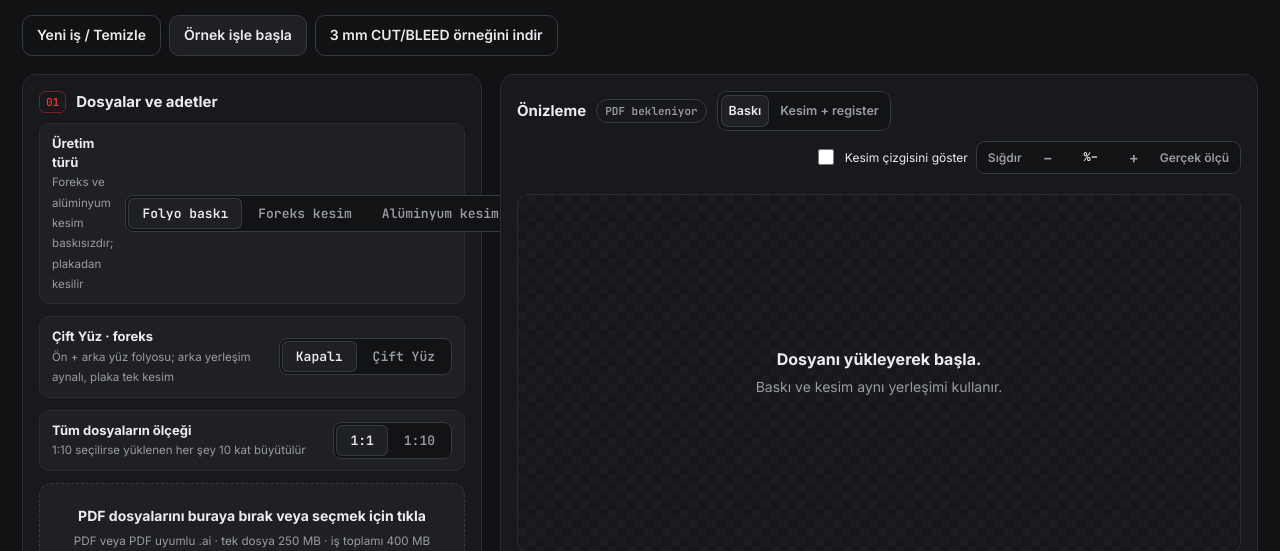
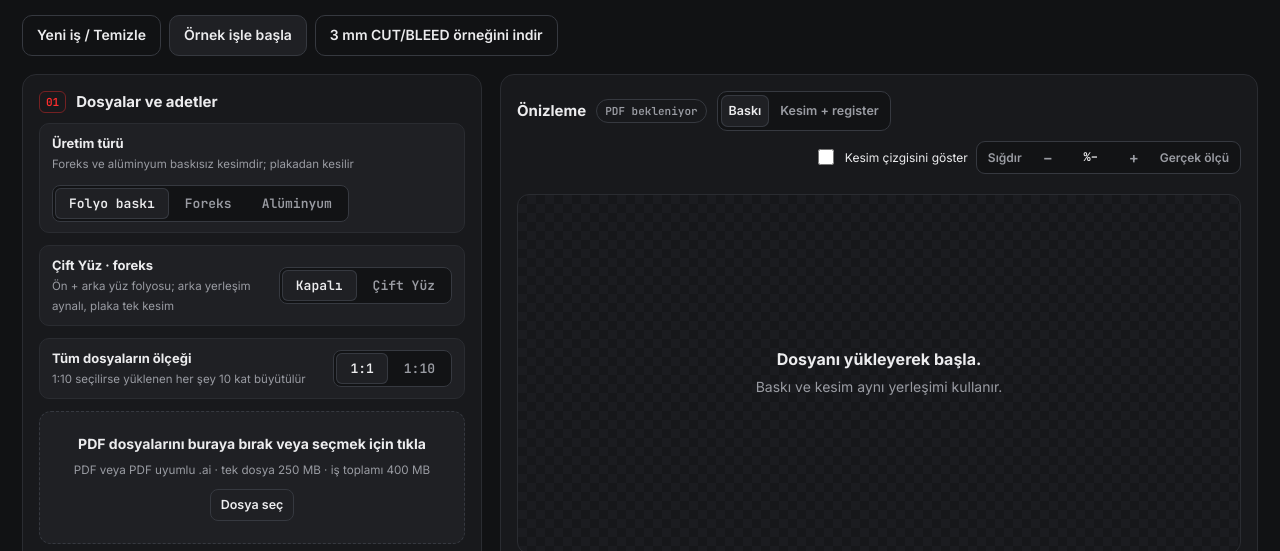
Before and after one commit to mertcansevigen/nestleme, a plain HTML site: page index.html in a window 1280 px wide. Shown: the part 249-800 px from the top of the page. Drawn offline with Linux system fonts and the light colour scheme.

Commit message:
Üretim türü satırı: 'Foreks' / 'Alüminyum' kısa adları, satır kart içine sığar (taşma yok)
Co-Authored-By: Claude Sonnet 5.5 <noreply@anthropic.com>
Claude-Session: https://claude.ai/code/session_01HeA5mrdbuyF874jjqso8bn

```diff
--- a/index.html
+++ b/index.html
@@ -72,6 +72,9 @@ h1{font-size:34px;line-height:1.05;margin:0 0 6px;letter-spacing:-.8px}
 .item .brow{grid-column:2/-1;display:flex;align-items:center;gap:8px;font-size:11.5px;color:var(--muted)}
 .item .brow select{flex:1;min-width:0;background:#121315;border:1px solid var(--line2);border-radius:8px;padding:6px 8px;font-size:12px}
 .gscale .rt button{white-space:nowrap}
+#dosyalar .gscale:has(#fxSel){flex-wrap:wrap}
+#dosyalar .gscale:has(#fxSel)>div:first-child{flex:1 1 150px;min-width:0}
+#fxSel{flex-wrap:wrap;max-width:100%}
 #aluOpts .gscale{flex-wrap:wrap;margin:6px 0}
 #aluOpts .gscale>div:first-child{flex:1 1 130px;min-width:0}
 #aluOpts .rt{flex-wrap:wrap;max-width:100%;flex:0 1 auto}
@@ -212,7 +215,7 @@ footer{color:var(--dim);font-size:12px;text-align:center;padding:24px 0 40px}
     <div>
       <section class="card" id="dosyalar">
         <h2><span class="n">01</span>Dosyalar ve adetler</h2>
-        <div class="gscale"><div><b>Üretim türü</b><small>Foreks ve alüminyum kesim baskısızdır; plakadan kesilir</small></div><div class="rt" id="fxSel"><button data-f="0">Folyo baskı</button><button data-f="1">Foreks kesim</button><button data-f="2">Alüminyum kesim</button></div></div>
+        <div class="gscale"><div><b>Üretim türü</b><small>Foreks ve alüminyum baskısız kesimdir; plakadan kesilir</small></div><div class="rt" id="fxSel"><button data-f="0">Folyo baskı</button><button data-f="1">Foreks</button><button data-f="2">Alüminyum</button></div></div>
         <div class="gscale dup" id="dupBox"><div><b>Çift Yüz · foreks</b><small>Ön + arka yüz folyosu; arka yerleşim aynalı, plaka tek kesim</small></div><div class="rt" id="dupSel"><button data-d="0">Kapalı</button><button data-d="1">Çift Yüz</button></div></div>
         <div class="gscale"><div><b>Tüm dosyaların ölçeği</b><small>1:10 seçilirse yüklenen her şey 10 kat büyütülür</small></div><div class="rt" id="gRatio"><button data-g="1">1:1</button><button data-g="10">1:10</button></div></div>
         <label class="drop" id="drop">
```
